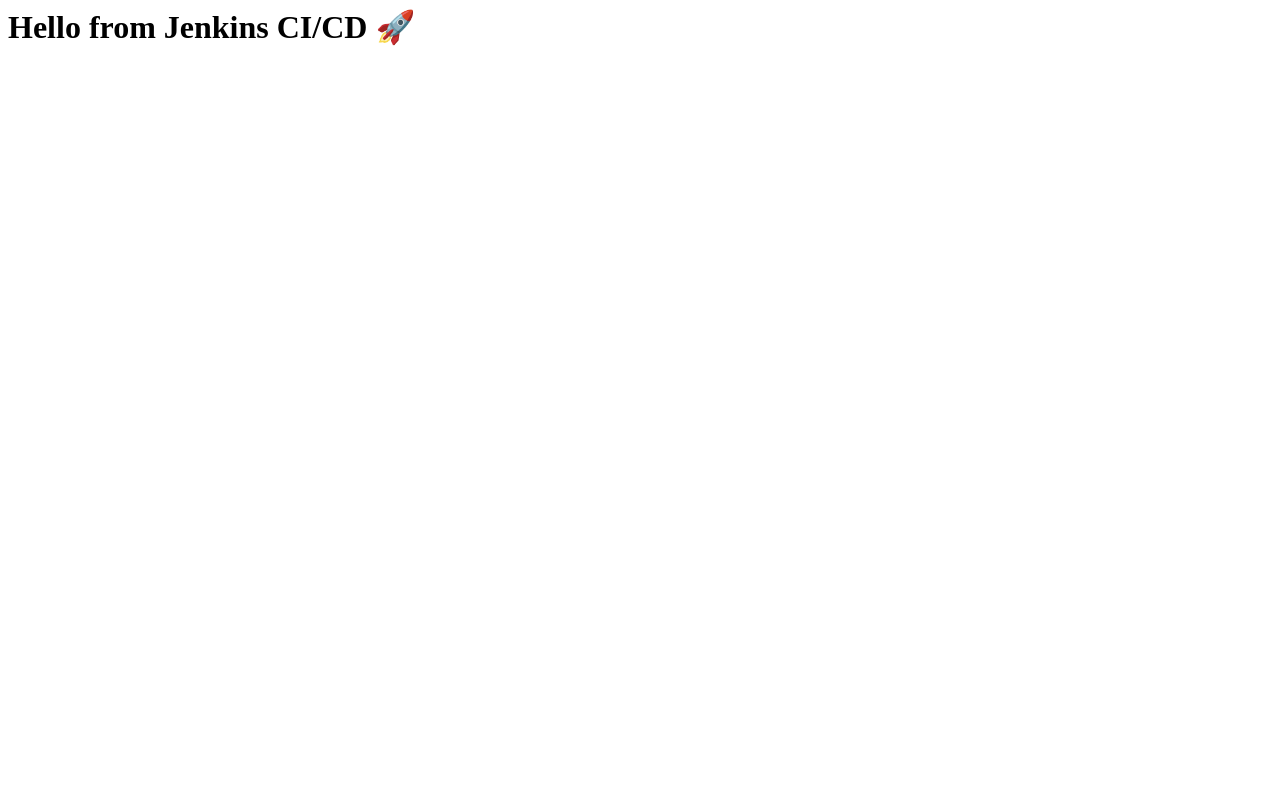
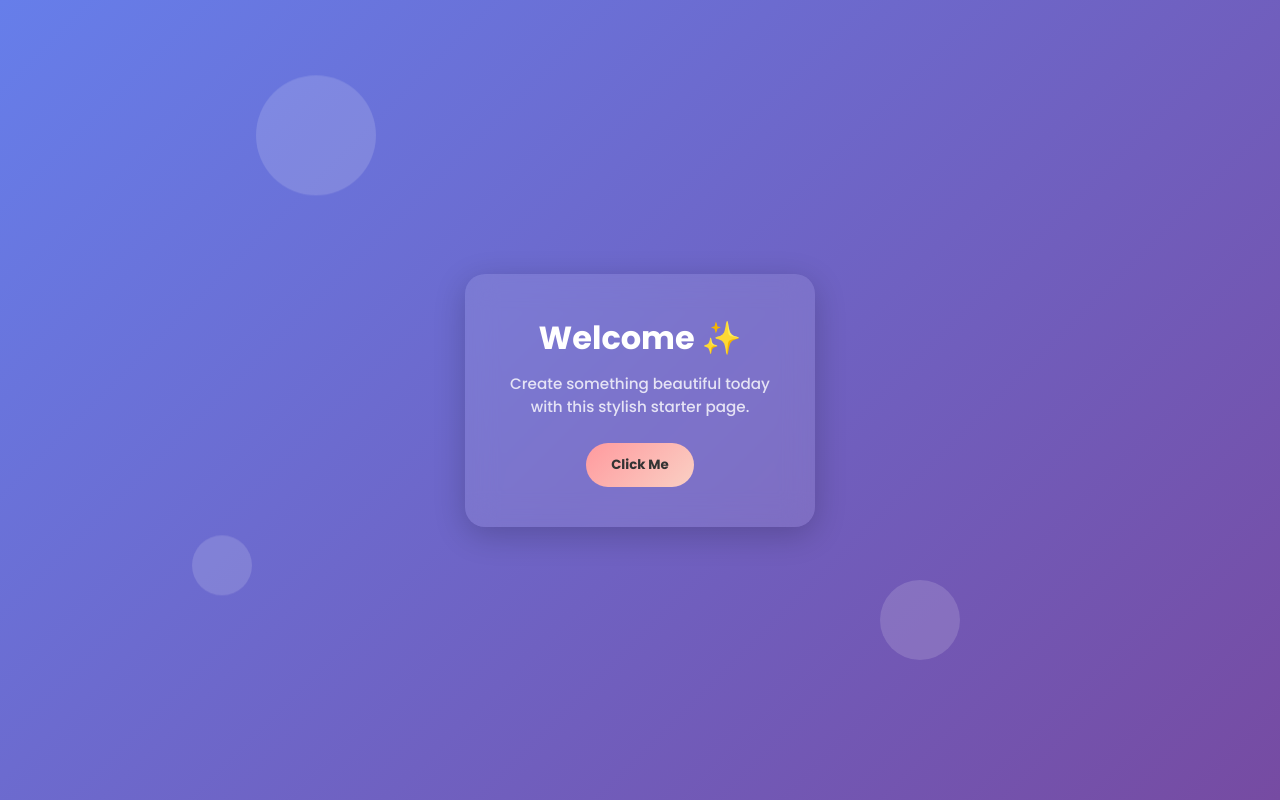
Before and after one commit to akhilantotharayil/nginx-CICD, a plain HTML site: page index.html in a window 1280 px wide. Drawn offline with Linux system fonts and the light colour scheme.

Commit message:
Updated contents

```diff
--- a/index.html
+++ b/index.html
@@ -1 +1,140 @@
-<h1>Hello from Jenkins CI/CD 🚀</h1>
+<!DOCTYPE html>
+<html lang="en">
+<head>
+    <meta charset="UTF-8">
+    <meta name="viewport" content="width=device-width, initial-scale=1.0">
+    <title>Beautiful Page</title>
+
+    <!-- Google Font -->
+    <link href="https://fonts.googleapis.com/css2?family=Poppins:wght@300;500;700&display=swap" rel="stylesheet">
+
+    <style>
+        * {
+            margin: 0;
+            padding: 0;
+            box-sizing: border-box;
+            font-family: 'Poppins', sans-serif;
+        }
+
+        body {
+            height: 100vh;
+            display: flex;
+            justify-content: center;
+            align-items: center;
+            background: linear-gradient(135deg, #667eea, #764ba2);
+            overflow: hidden;
+        }
+
+        .card {
+            background: rgba(255, 255, 255, 0.1);
+            backdrop-filter: blur(15px);
+            border-radius: 20px;
+            padding: 40px;
+            width: 350px;
+            text-align: center;
+            color: white;
+            box-shadow: 0 8px 32px rgba(0,0,0,0.2);
+            animation: fadeIn 1.5s ease;
+        }
+
+        h1 {
+            font-size: 2rem;
+            margin-bottom: 10px;
+        }
+
+        p {
+            font-size: 0.95rem;
+            opacity: 0.8;
+            margin-bottom: 25px;
+        }
+
+        button {
+            background: linear-gradient(135deg, #ff9a9e, #fad0c4);
+            border: none;
+            padding: 12px 25px;
+            border-radius: 30px;
+            color: #333;
+            font-weight: 600;
+            cursor: pointer;
+            transition: 0.3s;
+        }
+
+        button:hover {
+            transform: scale(1.05);
+            box-shadow: 0 5px 15px rgba(0,0,0,0.2);
+        }
+
+        @keyframes fadeIn {
+            from {
+                opacity: 0;
+                transform: translateY(30px);
+            }
+            to {
+                opacity: 1;
+                transform: translateY(0);
+            }
+        }
+
+        /* Floating circles decoration */
+        .circle {
+            position: absolute;
+            border-radius: 50%;
+            background: rgba(255,255,255,0.15);
+            animation: float 6s infinite ease-in-out;
+        }
+
+        .circle:nth-child(1) {
+            width: 120px;
+            height: 120px;
+            top: 10%;
+            left: 20%;
+        }
+
+        .circle:nth-child(2) {
+            width: 80px;
+            height: 80px;
+            bottom: 15%;
+            right: 25%;
+            animation-delay: 2s;
+        }
+
+        .circle:nth-child(3) {
+            width: 60px;
+            height: 60px;
+            bottom: 25%;
+            left: 15%;
+            animation-delay: 4s;
+        }
+
+        @keyframes float {
+            0%, 100% {
+                transform: translateY(0);
+            }
+            50% {
+                transform: translateY(-20px);
+            }
+        }
+    </style>
+</head>
+<body>
+
+    <!-- Decorative Circles -->
+    <div class="circle"></div>
+    <div class="circle"></div>
+    <div class="circle"></div>
+
+    <!-- Main Card -->
+    <div class="card">
+        <h1>Welcome ✨</h1>
+        <p>Create something beautiful today with this stylish starter page.</p>
+        <button onclick="showMessage()">Click Me</button>
+    </div>
+
+    <script>
+        function showMessage() {
+            alert("Have a wonderful day! 😊");
+        }
+    </script>
+
+</body>
+</html>
```
